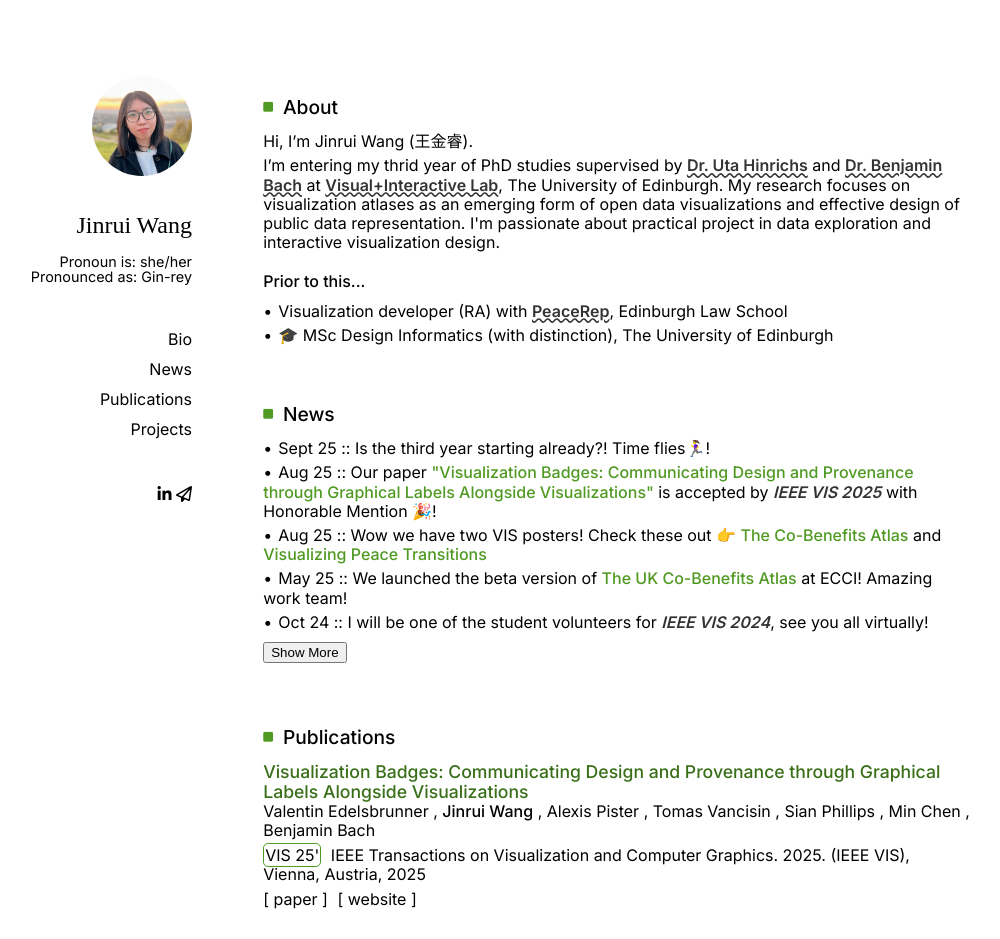
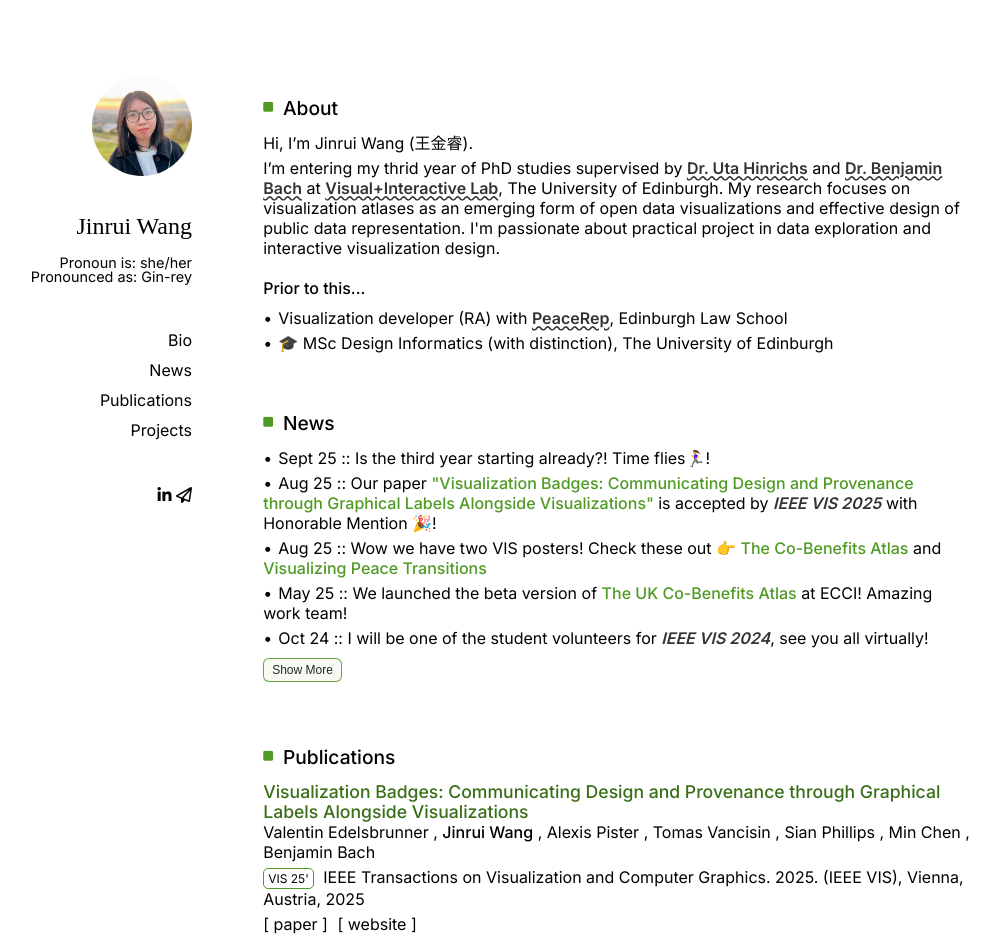
Before and after one commit to HalcyonWjr/HalcyonWjr.github.io, a SvelteKit app: page / in a window 1280 px wide. Shown: the top 939 px of the page, without its empty margins (154-1154 px from the left). Built offline with nearby package versions, Linux system fonts and the light colour scheme; a web font is replaced by a local one.

Commit message:
project section css update

```diff
--- a/src/app.css
+++ b/src/app.css
@@ -21,7 +21,7 @@ p {
   margin: 0;
   padding: 0;
   margin-bottom: 5px;
-  line-height: 1.2rem;
+  line-height: 1.25rem;
 }
 
 p a {
@@ -103,9 +103,42 @@ section:first-of-type {
   word-break: break-word;
 }
 
+button {
+  appearance: none;
+  background-color: rgba(80, 154, 35, 0.05);
+  border: 1px solid rgba(80, 154, 35, 0.85);
+  border-radius: 6px;
+  box-shadow: rgba(80, 154, 35, 0.04) 0 1px 0, rgba(255, 255, 255, 0.25) 0 1px 0 inset;
+  box-sizing: border-box;
+  color: #24292E;
+  cursor: pointer;
+  display: inline-block;
+  font-size: 0.75rem;
+  font-weight: 500;
+  list-style: none;
+  margin: 5px 0;
+  padding: 4px 8px;
+  position: relative;
+  transition: background-color 0.2s cubic-bezier(0.3, 0, 0.5, 1);
+  touch-action: manipulation;
+  vertical-align: middle;
+  white-space: nowrap;
+  word-wrap: break-word;
+}
+
+button:hover {
+  background-color: rgba(80, 154, 35, 0.1);
+  text-decoration: none;
+  transition-duration: 0.1s;
+}
+
+button:focus {
+  outline: 1px transparent;
+}
+
 /* Responsive Styles */
-@media (max-width: 64rem) {
-  .container { flex-direction: column; }
+@media (max-width: 48rem) {
+  .container { flex-direction: column; padding: 0 5vw;}
   .sidebar { margin-left: 0; padding-top: 2vh; align-items: center; }
   .main-content { margin: 2vh 0; padding: 10px; }
   .section { margin: 40px 0; }
--- a/src/lib/components/News.svelte
+++ b/src/lib/components/News.svelte
@@ -36,7 +36,7 @@
 </script>
 
 <style>
-    button {
-        margin: 5px 0;
-    }
+
+
+
 </style>
--- a/src/lib/components/ProjectCard.svelte
+++ b/src/lib/components/ProjectCard.svelte
@@ -25,6 +25,7 @@
   <style>
     .project-container {
       display: flex;
+      flex-direction: row;
       align-items: center;
       gap: 20px;
       margin-bottom: 40px;
@@ -35,7 +36,6 @@
     }
 
     .project-photo img {
-      /* width: 100%;  */
       height: 150px;
       border: 1px solid black;
     }
@@ -65,4 +65,9 @@
       color: #509A23;
       text-decoration: underline;
     }
+
+    @media (max-width: 48rem) {
+      .project-container {flex-direction: column; align-items: flex-start; gap: 15px;}
+      .project-text {margin: 0;}
+    }
   </style>
--- a/src/lib/components/Publications.svelte
+++ b/src/lib/components/Publications.svelte
@@ -116,8 +116,9 @@
     .conference-name {
       border: 1px solid #509A23;
       border-radius: 5px;
-      padding: 1px;
+      padding: 2px 4px;
       margin-right: 5px;
+      font-size: 0.75rem;
     }
 
     .author-emphasis {
--- a/src/lib/components/Sidebar.svelte
+++ b/src/lib/components/Sidebar.svelte
@@ -106,7 +106,7 @@
     color: #509A23;
     }
 
-    @media (max-width: 64rem) {
+    @media (max-width: 48rem) {
         nav {
             display: none;
         }
```
